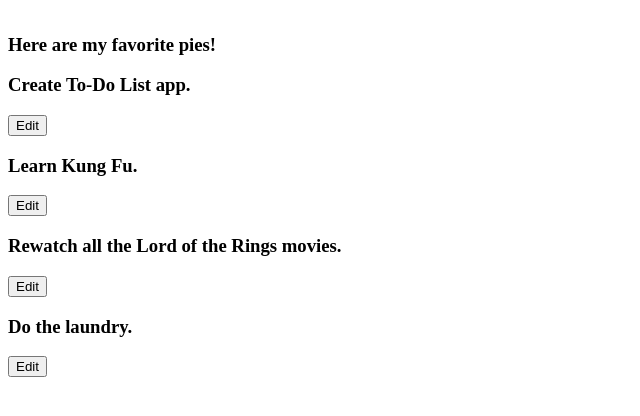
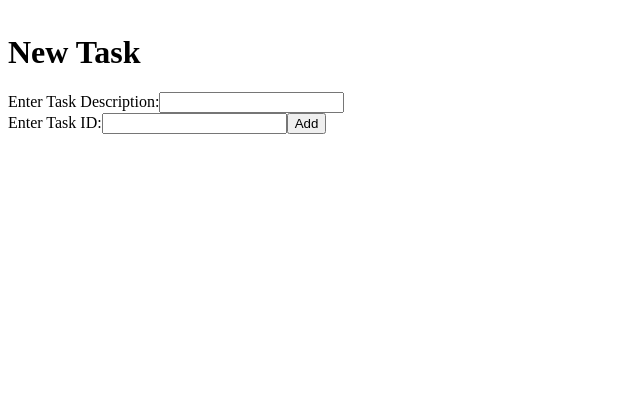
Before and after one commit to markkariuki/meal-tracker, an Angular app: page / in a window 1280 px wide. Shown: the top 416 px of the page, without its empty margins (0-640 px from the left). Built offline with nearby package versions, Linux system fonts and the light colour scheme.

Commit message:
add the forms

```diff
--- a/src/app/app.component.html
+++ b/src/app/app.component.html
@@ -8,3 +8,4 @@
     [childSelectedTask]="selectedTask"
     (doneClickedSender)="finishedEditing()"
 ></app-edit-meals>
+<app-new-meals></app-new-meals>
--- a/src/app/app.component.ts
+++ b/src/app/app.component.ts
@@ -7,10 +7,7 @@ import { Task } from './meal.model';
 })
 export class AppComponent {
   public masterTaskList: Task[] = [
-       new Task("Create To-Do List app.", 0),
-       new Task("Learn Kung Fu.", 1),
-       new Task("Rewatch all the Lord of the Rings movies.", 2),
-       new Task("Do the laundry.", 3)
+
    ];
    selectedTask: Task = null;
    showDetails(clickedTask: Task) {
--- a/src/app/meal-lists/meal-lists.component.html
+++ b/src/app/meal-lists/meal-lists.component.html
@@ -1,5 +1,7 @@
-<h3>Here are my favorite pies!</h3>
-<div *ngFor="let currentTask of childTaskList">
-     <h3>{{ currentTask.description }}</h3>
-     <button (click)="editButtonHasBeenClicked(currentTask)">Edit</button>
-   </div>
+<div *ngFor="let currentMeal of childtaskMeal">
+  <h4>Each Meal Details</h4>
+  <p>Name of your meal: {{currentMeal.name}}</p>
+  <p>Calorie Count: kcal.{{currentMeal.calories}}</p>
+  <p>Meal Description: {{currentMeal.description}}</p>
+  <button (click)="editButtonHasBeenClicked(currentMeal)">Edit</button>
+</div>
--- a/src/app/new-meals/new-meals.component.html
+++ b/src/app/new-meals/new-meals.component.html
@@ -1,3 +1,11 @@
-<p>
-  new-meals works!
-</p>
+<h1>New Task</h1>
+
+<div>
+   <label>Enter Task Description:</label>
+   <input #newDescription>
+</div>
+<div>
+   <label>Enter Task ID:</label>
+   <input #newId>
+   <button (click)="addClicked(newDescription.value, newId.value)">Add</button>
+</div>
--- a/src/app/new-meals/new-meals.component.ts
+++ b/src/app/new-meals/new-meals.component.ts
@@ -1,12 +1,14 @@
-import { Component, OnInit } from '@angular/core';
-
+import { Component, Input, Output, EventEmitter, OnInit } from '@angular/core';
+import { Task } from '../meal.model';
 @Component({
   selector: 'app-new-meals',
   templateUrl: './new-meals.component.html',
   styleUrls: ['./new-meals.component.css']
 })
 export class NewMealsComponent implements OnInit {
-
+  addClicked(description: string, id: number) {
+      var newTaskToAdd: Task = new Task(description, id);
+    }
   constructor() { }
 
   ngOnInit() {
```
